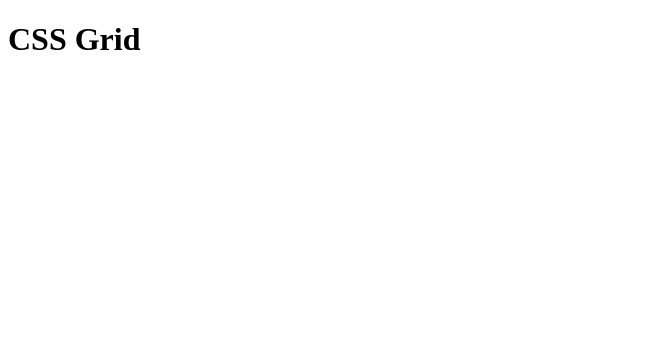
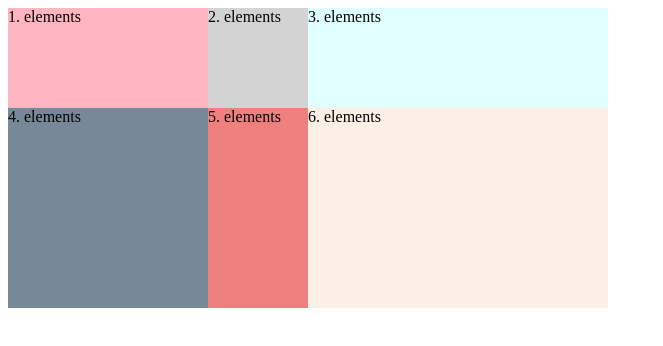
Before and after one commit to GustavsLieknins/learn-css-grid-1, a plain HTML site: page index.html in a window 1280 px wide. Shown: the whole page, without its empty margins (0-663 px from the left). Drawn offline with Linux system fonts and the light colour scheme.

Commit message:
Grid layout added

```diff
--- a/index.html
+++ b/index.html
@@ -5,8 +5,17 @@
     <meta http-equiv="X-UA-Compatible" content="IE=edge">
     <meta name="viewport" content="width=device-width, initial-scale=1.0">
     <title>Document</title>
+    <link rel="Stylesheet" href="style.css">
 </head>
 <body>
-    <h1>CSS Grid</h1>
+
+    <div class="container">
+        <div class="item item-1">1. elements</div>
+        <div class="item item-2">2. elements</div>
+        <div class="item item-3">3. elements</div>
+        <div class="item item-4">4. elements</div>
+        <div class="item item-5">5. elements</div>
+        <div class="item item-6">6. elements</div>
+    </div>
 </body>
 </html>
--- /dev/null
+++ b/style.css
@@ -0,0 +1,24 @@
+.item-1 {
+    background-color: lightpink;
+}
+.item-2 {
+    background-color: lightgray;
+}
+.item-3 {
+    background-color: lightcyan;
+}
+.item-4 {
+    background-color: lightslategray;
+}
+.item-5 {
+    background-color: lightcoral;
+}
+.item-6 {
+    background-color: linen;
+}
+
+.container {
+    display: grid;
+    grid-template-columns: 200px 100px 300px;
+    grid-template-rows:  100px 200px;
+}
```
